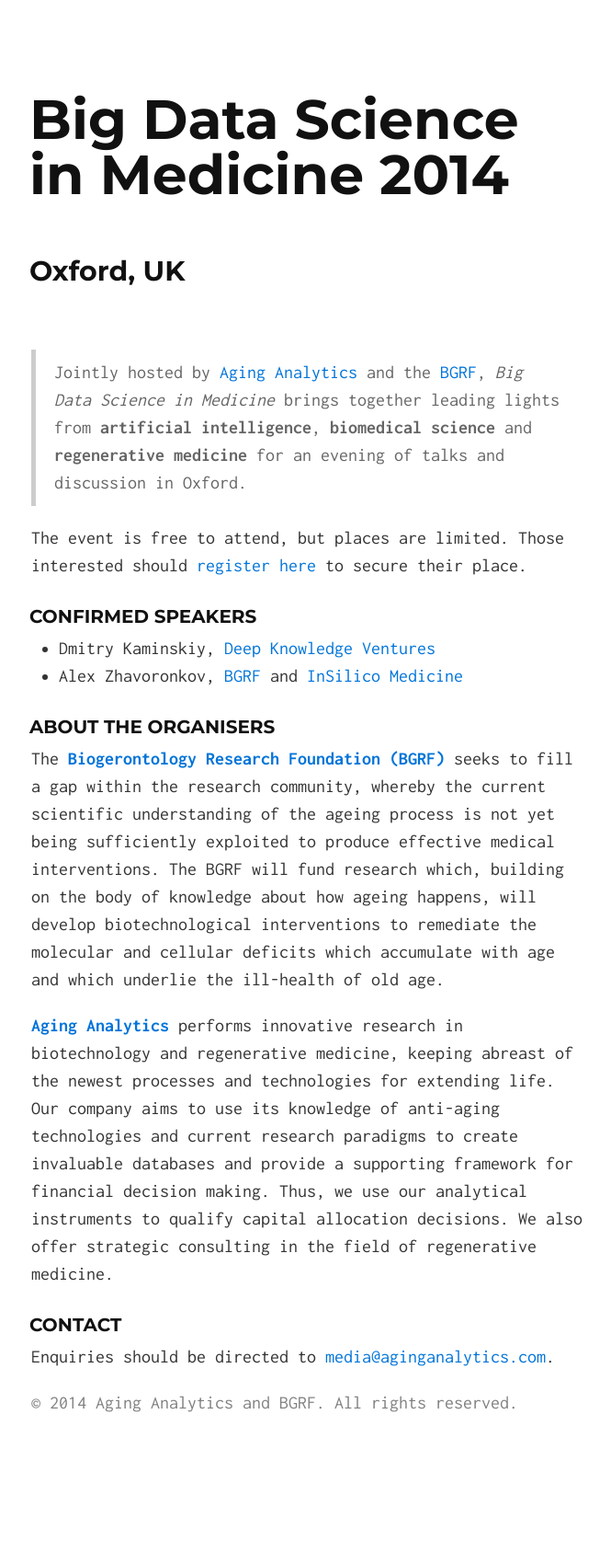
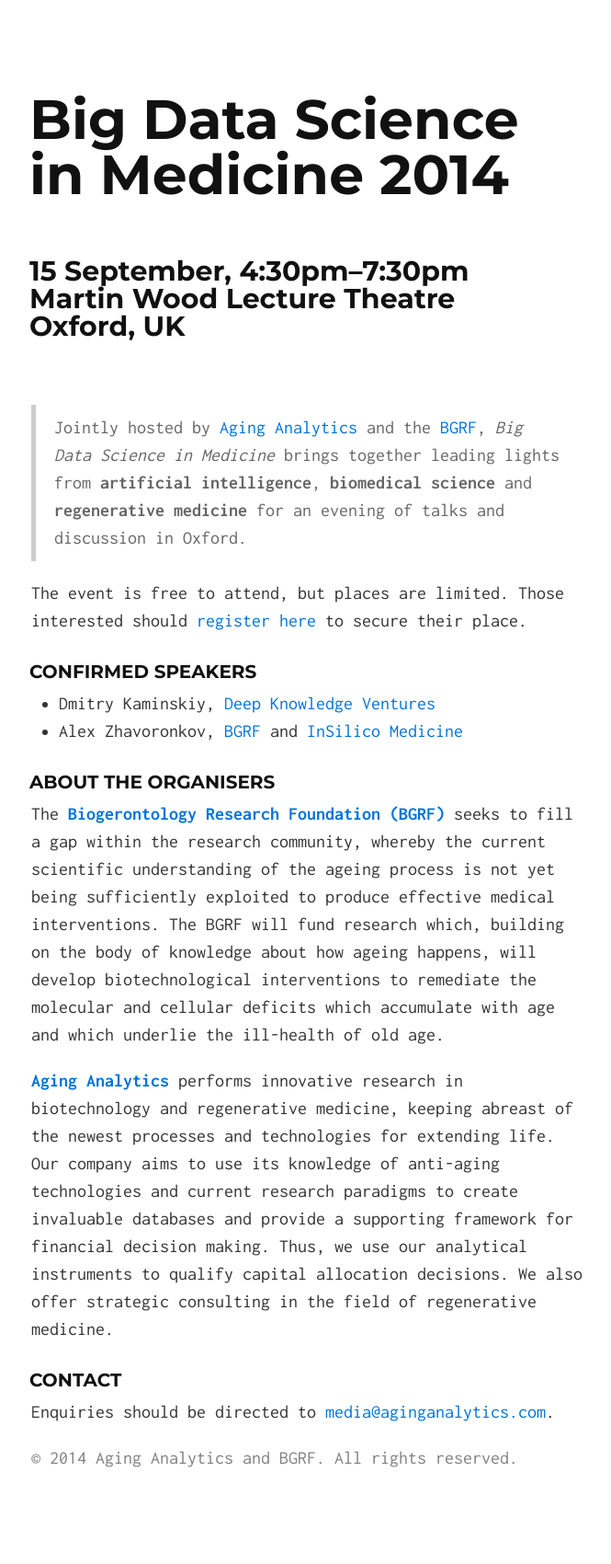
Before and after one commit to henryaj/big-data-science-site, a Jekyll site: the page built from index.html, in a window 1280 px wide. Shown: the whole page at 92% size, without its empty margins (306-971 px from the left). Built offline with Jekyll 4.4.1, drawn with Linux system fonts in a browser that asks for light colours; before the commit the page ends 1640 px from its top, so only the background shows below that.

Commit message:
Added date, time and llocation

```diff
--- a/_includes/index.md
+++ b/_includes/index.md
@@ -1,4 +1,4 @@
-## Oxford, UK
+## 15 September, 4:30pm–7:30pm<br>Martin Wood Lecture Theatre<br>Oxford, UK
 <br>
 
 > Jointly hosted by [Aging Analytics](http://aginganalytics.com) and the [BGRF](http://www.bg-rf.org.uk/), *Big Data Science in Medicine* brings together leading lights from **artificial intelligence**, **biomedical science** and **regenerative medicine** for an evening of talks and discussion in Oxford.
```
